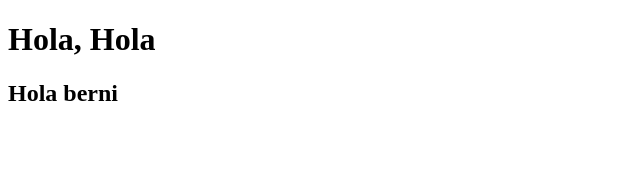
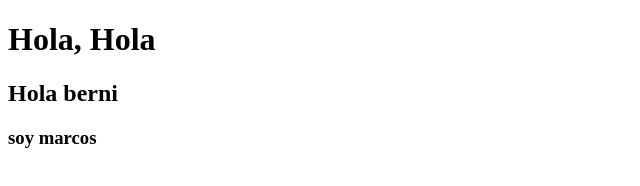
Before and after one commit to BGamboaCar/pro1-grupo3-palabra, a plain HTML site: page index.html in a window 1280 px wide. Shown: the whole page, without its empty margins (0-640 px from the left). Drawn offline with Linux system fonts and the light colour scheme.

Commit message:
Agregue un h3

```diff
--- a/index.html
+++ b/index.html
@@ -8,6 +8,7 @@
 <body>
     <h1>Hola, Hola</h1>
     <h2>Hola berni</h2>
+    <h3> soy marcos </h3>
     <script src="./js/index.js"></script>
 </body>
 </html>
```
